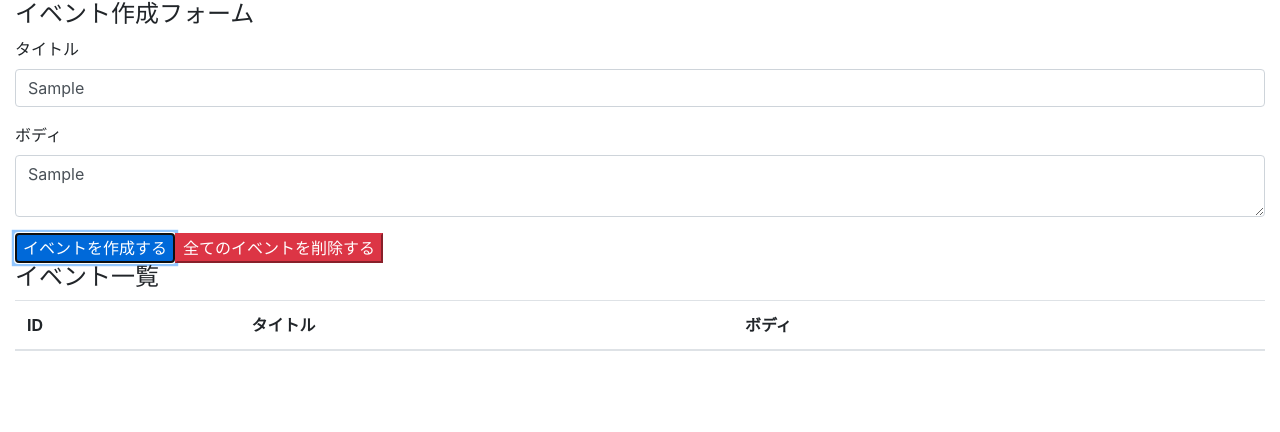
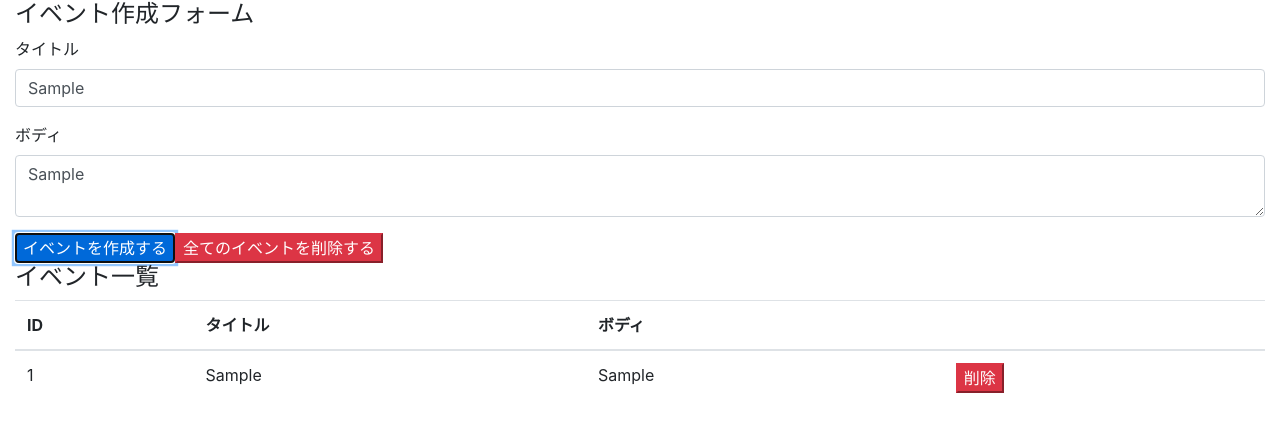
Before and after one commit to s-y1127/react-hooks-101, a React (Create React App) app: page / in a window 1280 px wide. Both pictures are taken after typing "Sample", "Sample" into the empty fields and a click on the button "イベントを作成する". Shown: the top 432 px of the page. Built offline with nearby package versions, Linux system fonts and the light colour scheme.

Commit message:
display events, refactor and implement remove event button

```diff
--- a/src/components/App.js
+++ b/src/components/App.js
@@ -1,6 +1,7 @@
 import React, { useReducer, useState } from 'react';
 import 'bootstrap/dist/css/bootstrap.min.css';
 
+import Event from './Event';
 import reducer from '../reducers/index';
 
 const App = () => {
@@ -58,7 +59,11 @@
             <th></th>
           </tr>
         </thead>
-        <tbody></tbody>
+        <tbody>
+          {state.map((event) => (
+            <Event key={event.id} event={event} dispatch={dispatch} />
+          ))}
+        </tbody>
       </table>
     </div>
   );
--- /dev/null
+++ b/src/components/Event.js
@@ -0,0 +1,27 @@
+import React from 'react';
+
+const Event = ({ dispatch, event }) => {
+  const id = event.id;
+  const handleClickDeleteButton = () => {
+    dispatch({ type: 'DELETE_EVENT', id });
+  };
+
+  return (
+    <tr>
+      <td>{id}</td>
+      <td>{event.title}</td>
+      <td>{event.body}</td>
+      <td>
+        <button
+          type="button"
+          className="btn-danger"
+          onClick={handleClickDeleteButton}
+        >
+          削除
+        </button>
+      </td>
+    </tr>
+  );
+};
+
+export default Event;
--- a/src/reducers/index.js
+++ b/src/reducers/index.js
@@ -6,7 +6,7 @@
       const id = length === 0 ? 1 : state[length - 1].id + 1;
       return [...state, { id, ...event }];
     case 'DELETE_EVENT':
-      return state;
+      return state.filter((event) => event.id !== action.id);
     case 'DELETE_ALL_EVENT':
       return [];
     default:
```
